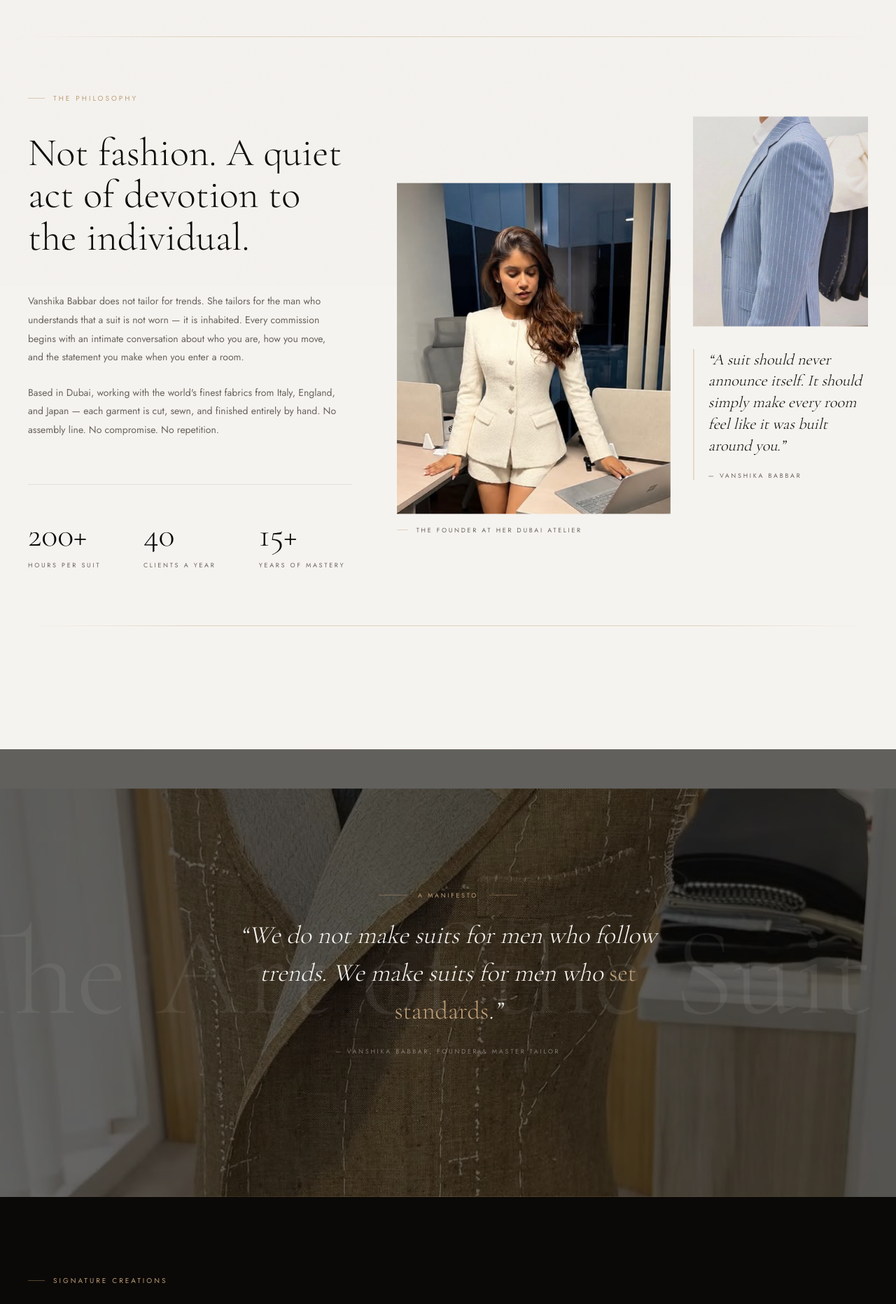
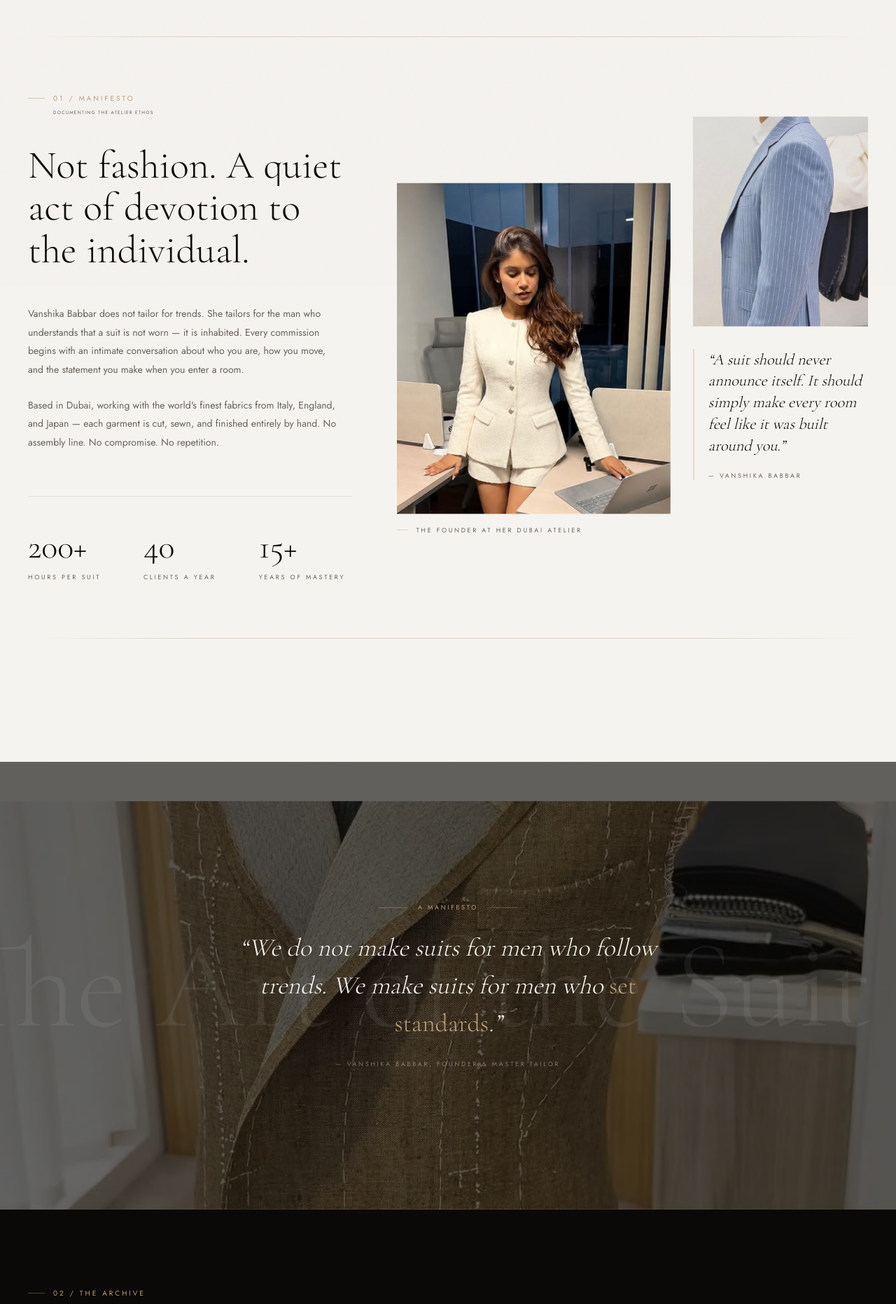
Before and after one commit to gagan1336/vanshika-babbar, a Next.js app: page / in a window 1280 px wide. Shown: the part 940-2804 px from the top of the page at 70% size. Built offline with nearby package versions, Linux system fonts and the light colour scheme.

Commit message:
Add luxury editorial numbering and metadata across all sections

```diff
--- a/components/bespoke-journey.tsx
+++ b/components/bespoke-journey.tsx
@@ -70,10 +70,15 @@ export function BespokeJourney() {
     <section id="journey" ref={container} className="relative bg-ivory">
       {/* Section header */}
       <div className="mx-auto max-w-[1600px] px-6 pt-28 sm:px-10 md:pt-44">
-        <span className="flex items-center gap-3 text-[10px] uppercase tracking-luxe text-gold">
-          <span className="inline-block h-px w-6 bg-gold/50" />
-          The Bespoke Journey
-        </span>
+        <div className="flex flex-col gap-2">
+          <span className="flex items-center gap-3 text-[10px] uppercase tracking-luxe text-gold">
+            <span className="inline-block h-px w-6 bg-gold/50" />
+            04 / The Journey
+          </span>
+          <span className="pl-9 text-[6.5px] uppercase tracking-wide-luxe text-muted-foreground">
+            Six chapters to completion
+          </span>
+        </div>
         <h2 className="mt-8 max-w-4xl font-serif text-4xl font-light leading-[1.05] text-ink sm:text-5xl md:text-[3.5rem]">
           Six chapters, from the first handshake to the final stitch.
         </h2>
--- a/components/consultation.tsx
+++ b/components/consultation.tsx
@@ -25,11 +25,16 @@ export function Consultation() {
       <div className="mx-auto max-w-[1600px] px-6 sm:px-10">
         <div className="grid grid-cols-1 gap-20 lg:grid-cols-2 lg:gap-0">
           {/* Left — Info + Image */}
-          <div className="lg:pr-16">
-            <span className="flex items-center gap-3 text-[10px] uppercase tracking-luxe text-gold">
-              <span className="inline-block h-px w-6 bg-gold/50" />
-              By Appointment Only
-            </span>
+          <div className="flex flex-col justify-between lg:pr-16">
+            <div className="flex flex-col gap-2">
+              <span className="flex items-center gap-3 text-[10px] uppercase tracking-luxe text-gold">
+                <span className="inline-block h-px w-6 bg-gold/50" />
+                05 / Consultation
+              </span>
+              <span className="pl-9 text-[6.5px] uppercase tracking-wide-luxe text-muted-foreground">
+                By Appointment Only
+              </span>
+            </div>
             <RevealHeading
               text="Begin your bespoke journey."
               className="mt-8 font-serif text-5xl font-light leading-[1] text-ink sm:text-6xl md:text-[4rem]"
--- a/components/materials.tsx
+++ b/components/materials.tsx
@@ -48,10 +48,15 @@ export function Materials() {
         {/* Header */}
         <div className="grid grid-cols-1 gap-16 lg:grid-cols-2">
           <div>
-            <span className="flex items-center gap-3 text-[10px] uppercase tracking-luxe text-gold">
-              <span className="inline-block h-px w-6 bg-gold/40" />
-              Materials & Provenance
-            </span>
+            <div className="flex flex-col gap-2">
+              <span className="flex items-center gap-3 text-[10px] uppercase tracking-luxe text-gold">
+                <span className="inline-block h-px w-6 bg-gold/40" />
+                03 / Provenance
+              </span>
+              <span className="pl-9 text-[6.5px] uppercase tracking-wide-luxe text-ivory/30">
+                Sourcing the world's finest cloth
+              </span>
+            </div>
             <RevealHeading
               text="We begin where the world's finest looms end."
               className="mt-8 font-serif text-4xl font-light leading-[1.05] text-ivory sm:text-5xl md:text-[3.5rem]"
--- a/components/philosophy.tsx
+++ b/components/philosophy.tsx
@@ -62,10 +62,15 @@ export function Philosophy() {
           {/* Left column — Text */}
           <div className="lg:col-span-5">
             <FadeIn>
-              <span className="flex items-center gap-3 text-[10px] uppercase tracking-luxe text-gold">
-                <span className="inline-block h-px w-6 bg-gold/50" />
-                The Philosophy
-              </span>
+              <div className="flex flex-col gap-2">
+                <span className="flex items-center gap-3 text-[10px] uppercase tracking-luxe text-gold">
+                  <span className="inline-block h-px w-6 bg-gold/50" />
+                  01 / Manifesto
+                </span>
+                <span className="pl-9 text-[6.5px] uppercase tracking-wide-luxe text-muted-foreground">
+                  Documenting the atelier ethos
+                </span>
+              </div>
             </FadeIn>
 
             <RevealHeading
--- a/components/signature-gallery.tsx
+++ b/components/signature-gallery.tsx
@@ -54,10 +54,15 @@ export function SignatureGallery() {
         {/* Header */}
         <div className="mx-auto flex w-full max-w-[1600px] items-end justify-between px-6 pb-8 pt-28 sm:px-10">
           <div>
-            <span className="flex items-center gap-3 text-[10px] uppercase tracking-luxe text-gold">
-              <span className="inline-block h-px w-6 bg-gold/40" />
-              Signature Creations
-            </span>
+            <div className="flex flex-col gap-2">
+              <span className="flex items-center gap-3 text-[10px] uppercase tracking-luxe text-gold">
+                <span className="inline-block h-px w-6 bg-gold/40" />
+                02 / The Archive
+              </span>
+              <span className="pl-9 text-[6.5px] uppercase tracking-wide-luxe text-ivory/30">
+                Curated commissions & signature cuts
+              </span>
+            </div>
             <RevealHeading
               text="An archive of the singular."
               className="mt-6 font-serif text-4xl font-light leading-none text-ivory sm:text-5xl md:text-[3.5rem]"
--- a/components/site-footer.tsx
+++ b/components/site-footer.tsx
@@ -90,9 +90,15 @@ export function SiteFooter() {
         </div>
 
         {/* Bottom bar */}
-        <div className="flex flex-col gap-4 border-t border-ivory/8 pt-8 text-[9px] uppercase tracking-luxe text-ivory/25 sm:flex-row sm:items-center sm:justify-between">
-          <span>© {new Date().getFullYear()} Vanshika Babbar Bespoke. All rights reserved.</span>
+        <div className="flex flex-col gap-4 border-t border-ivory/8 pt-8 text-[8px] uppercase tracking-wide-luxe text-ivory/25 sm:flex-row sm:items-center sm:justify-between">
           <div className="flex items-center gap-4">
+            <span>© {new Date().getFullYear()} Vanshika Babbar Bespoke.</span>
+            <span className="h-3 w-px bg-ivory/10" />
+            <span>Registered Trademark</span>
+          </div>
+          <div className="flex items-center gap-4">
+            <span>Dubai, United Arab Emirates</span>
+            <span className="h-3 w-px bg-ivory/10" />
             <span>Handcrafted, never repeated.</span>
             <span className="h-3 w-px bg-ivory/10" />
             <span className="text-gold/30">✦</span>
```
